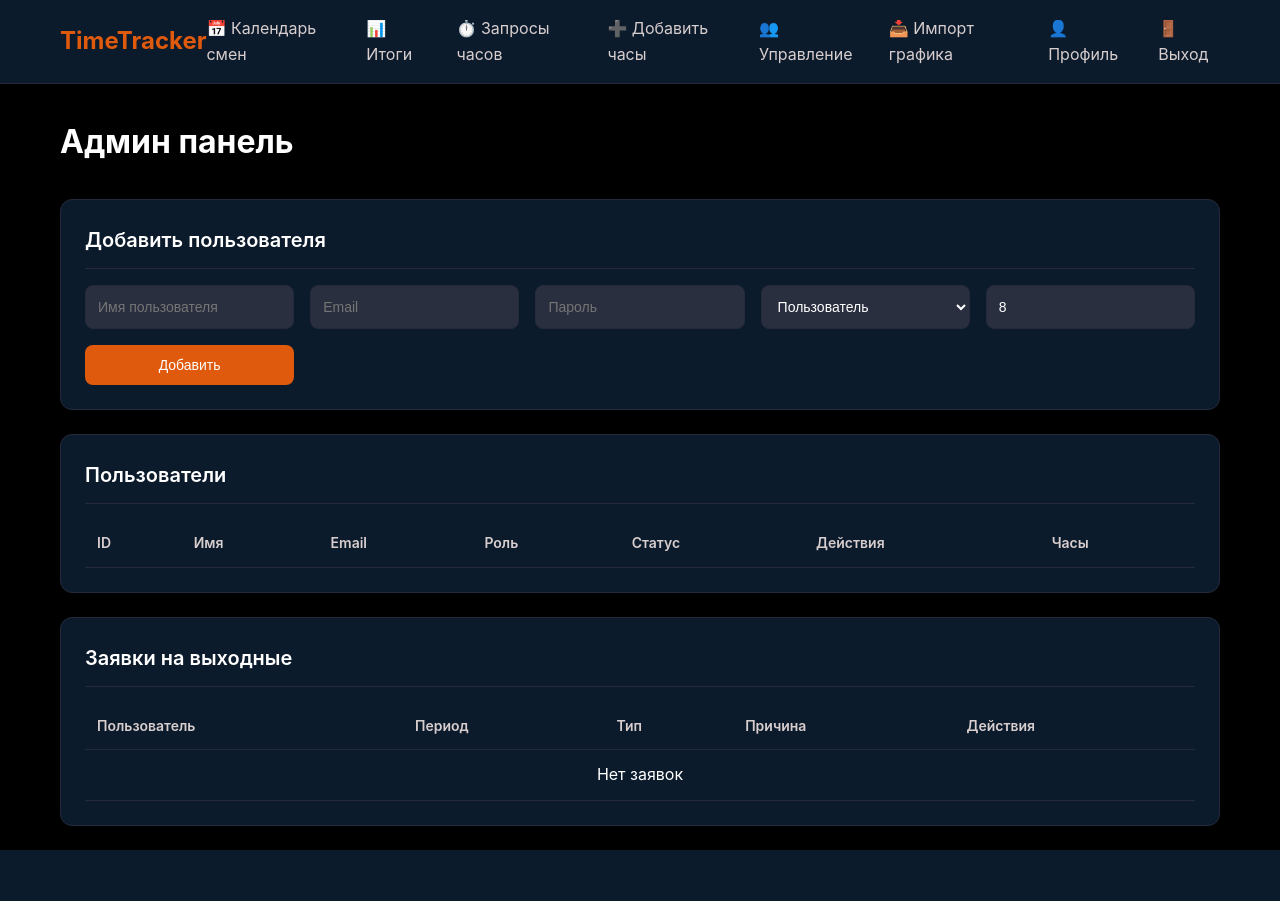
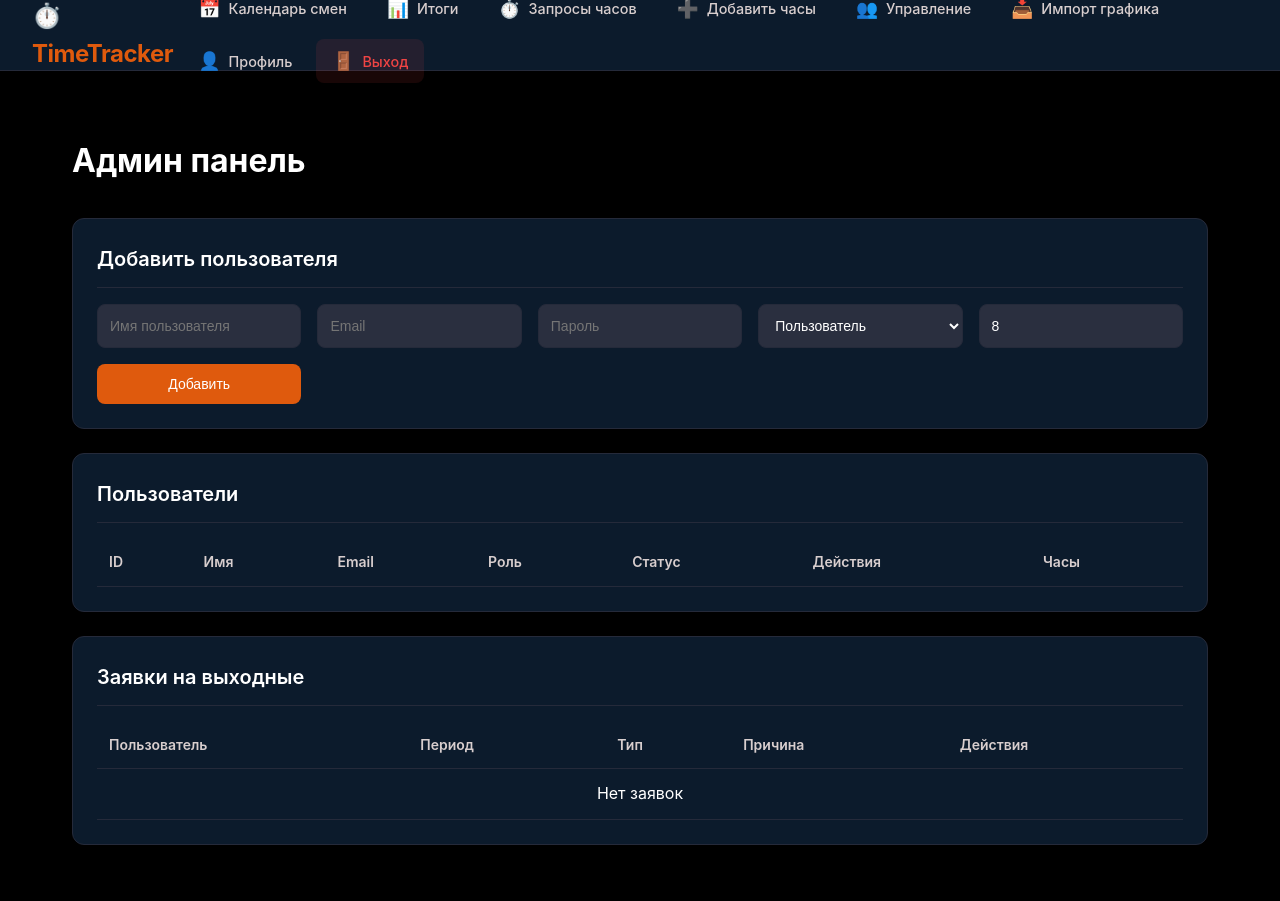
Before and after one commit to valyamiller/time-tracker2, a Flask app: page /admin in a window 1280 px wide. Before the commit the page ends 850 px from the top, so only its background shows below. Run offline with Flask 3, Linux system fonts and the light colour scheme; a user stored in the database is signed in; data comes from the database, SQL or seed files in the repository; data that the repository does not hold is empty.

Commit message:
Complete navigation redesign with new structure

```diff
--- a/static/style.css
+++ b/static/style.css
@@ -42,43 +42,120 @@ body {
     padding: 0 20px;
 }
 
-/* Навигация */
+/* ========== НАВИГАЦИЯ ========== */
 .navbar {
     background: var(--bg-secondary);
     border-bottom: 1px solid var(--border-color);
-    padding: 1rem 0;
     position: sticky;
     top: 0;
     z-index: 1000;
 }
 
-.navbar .container {
+.nav-container {
+    max-width: 1400px;
+    margin: 0 auto;
+    padding: 0 2rem;
     display: flex;
     justify-content: space-between;
     align-items: center;
+    height: 70px;
 }
 
-.nav-brand {
+.nav-brand a {
     font-size: 1.5rem;
     font-weight: 700;
     color: var(--accent-primary);
     text-decoration: none;
+    letter-spacing: -0.5px;
+    transition: opacity 0.3s;
+}
+
+.nav-brand a:hover {
+    opacity: 0.8;
 }
 
 .nav-menu {
     display: flex;
-    gap: 2rem;
+    gap: 0.5rem;
     align-items: center;
+    flex-wrap: wrap;
 }
 
-.nav-menu a {
+.nav-link {
+    display: flex;
+    align-items: center;
+    gap: 0.5rem;
+    padding: 0.5rem 1rem;
     color: var(--text-secondary);
     text-decoration: none;
-    transition: color 0.3s;
+    font-size: 0.9rem;
+    font-weight: 500;
+    border-radius: 8px;
+    transition: all 0.3s ease;
 }
 
-.nav-menu a:hover {
+.nav-link:hover {
+    background: var(--bg-tertiary);
     color: var(--accent-primary);
+}
+
+.nav-icon {
+    font-size: 1.1rem;
+}
+
+.nav-logout {
+    background: rgba(239, 68, 68, 0.1);
+    color: var(--accent-danger);
+}
+
+.nav-logout:hover {
+    background: rgba(239, 68, 68, 0.2);
+    color: var(--accent-danger);
+}
+
+/* Адаптация для планшетов */
+@media (max-width: 1000px) {
+    .nav-container {
+        flex-direction: column;
+        height: auto;
+        padding: 1rem;
+        gap: 1rem;
+    }
+
+    .nav-menu {
+        justify-content: center;
+        gap: 0.3rem;
+    }
+
+    .nav-link {
+        padding: 0.4rem 0.8rem;
+        font-size: 0.8rem;
+    }
+}
+
+/* Адаптация для телефонов */
+@media (max-width: 700px) {
+    .nav-menu {
+        flex-wrap: wrap;
+    }
+}
+
+/* ========== ОСНОВНОЙ КОНТЕЙНЕР ========== */
+.main-container {
+    min-height: calc(100vh - 70px);
+    background: var(--bg-primary);
+}
+
+.container {
+    max-width: 1200px;
+    margin: 0 auto;
+    padding: 2rem 2rem;
+}
+
+@media (max-width: 768px) {
+    .container {
+        padding: 1rem;
+    }
 }
 
 /* Карточки */
--- a/templates/base.html
+++ b/templates/base.html
@@ -9,29 +9,56 @@
 <body>
     {% if current_user.is_authenticated %}
     <nav class="navbar">
-        <div class="container">
-            <a href="{{ url_for('dashboard') }}" class="nav-brand">TimeTracker</a>
+        <div class="nav-container">
+            <div class="nav-brand">
+                <a href="{{ url_for('dashboard') }}">⏱️ TimeTracker</a>
+            </div>
             <div class="nav-menu">
                 {% if current_user.is_admin() %}
-                    <a href="{{ url_for('admin_calendar') }}">📅 Календарь смен</a>
-                    <a href="{{ url_for('admin_reports') }}">📊 Итоги</a>
-                    <a href="{{ url_for('admin_overtime_requests') }}">⏱️ Запросы часов</a>
-                    <a href="{{ url_for('admin_add_my_hours') }}">➕ Добавить часы</a>
-                    <a href="{{ url_for('admin') }}">👥 Управление</a>
-                    <a href="{{ url_for('import_schedule') }}">📥 Импорт графика</a>
+                    <a href="{{ url_for('admin_calendar') }}" class="nav-link">
+                        <span class="nav-icon">📅</span> Календарь смен
+                    </a>
+                    <a href="{{ url_for('admin_reports') }}" class="nav-link">
+                        <span class="nav-icon">📊</span> Итоги
+                    </a>
+                    <a href="{{ url_for('admin_overtime_requests') }}" class="nav-link">
+                        <span class="nav-icon">⏱️</span> Запросы часов
+                    </a>
+                    <a href="{{ url_for('admin_add_my_hours') }}" class="nav-link">
+                        <span class="nav-icon">➕</span> Добавить часы
+                    </a>
+                    <a href="{{ url_for('admin') }}" class="nav-link">
+                        <span class="nav-icon">👥</span> Управление
+                    </a>
+                    <a href="{{ url_for('import_schedule') }}" class="nav-link">
+                        <span class="nav-icon">📥</span> Импорт графика
+                    </a>
                 {% else %}
-                    <a href="{{ url_for('dashboard') }}">📊 Дашборд</a>
-                    <a href="{{ url_for('my_shifts') }}">📅 Мои смены</a>
-                    <a href="{{ url_for('overtime_request') }}">⏱️ Запрос на часы</a>
-                    <a href="{{ url_for('work_log') }}">📝 Рабочие дни</a>
+                    <a href="{{ url_for('dashboard') }}" class="nav-link">
+                        <span class="nav-icon">📊</span> Дашборд
+                    </a>
+                    <a href="{{ url_for('my_shifts') }}" class="nav-link">
+                        <span class="nav-icon">📅</span> Мои смены
+                    </a>
+                    <a href="{{ url_for('overtime_request') }}" class="nav-link">
+                        <span class="nav-icon">⏱️</span> Запрос на часы
+                    </a>
+                    <a href="{{ url_for('work_log') }}" class="nav-link">
+                        <span class="nav-icon">📝</span> Рабочие дни
+                    </a>
                 {% endif %}
-                <a href="{{ url_for('profile') }}">👤 Профиль</a>
-                <a href="{{ url_for('logout') }}">🚪 Выход</a>
+                <a href="{{ url_for('profile') }}" class="nav-link">
+                    <span class="nav-icon">👤</span> Профиль
+                </a>
+                <a href="{{ url_for('logout') }}" class="nav-link nav-logout">
+                    <span class="nav-icon">🚪</span> Выход
+                </a>
             </div>
         </div>
     </nav>
     {% endif %}
 
+    <div class="main-container">
         <div class="container">
             {% with messages = get_flashed_messages(with_categories=true) %}
                 {% if messages %}
@@ -43,5 +70,6 @@
 
             {% block content %}{% endblock %}
         </div>
+    </div>
 </body>
 </html>
```
Lines whose indentation alone changed are shown as unchanged.
